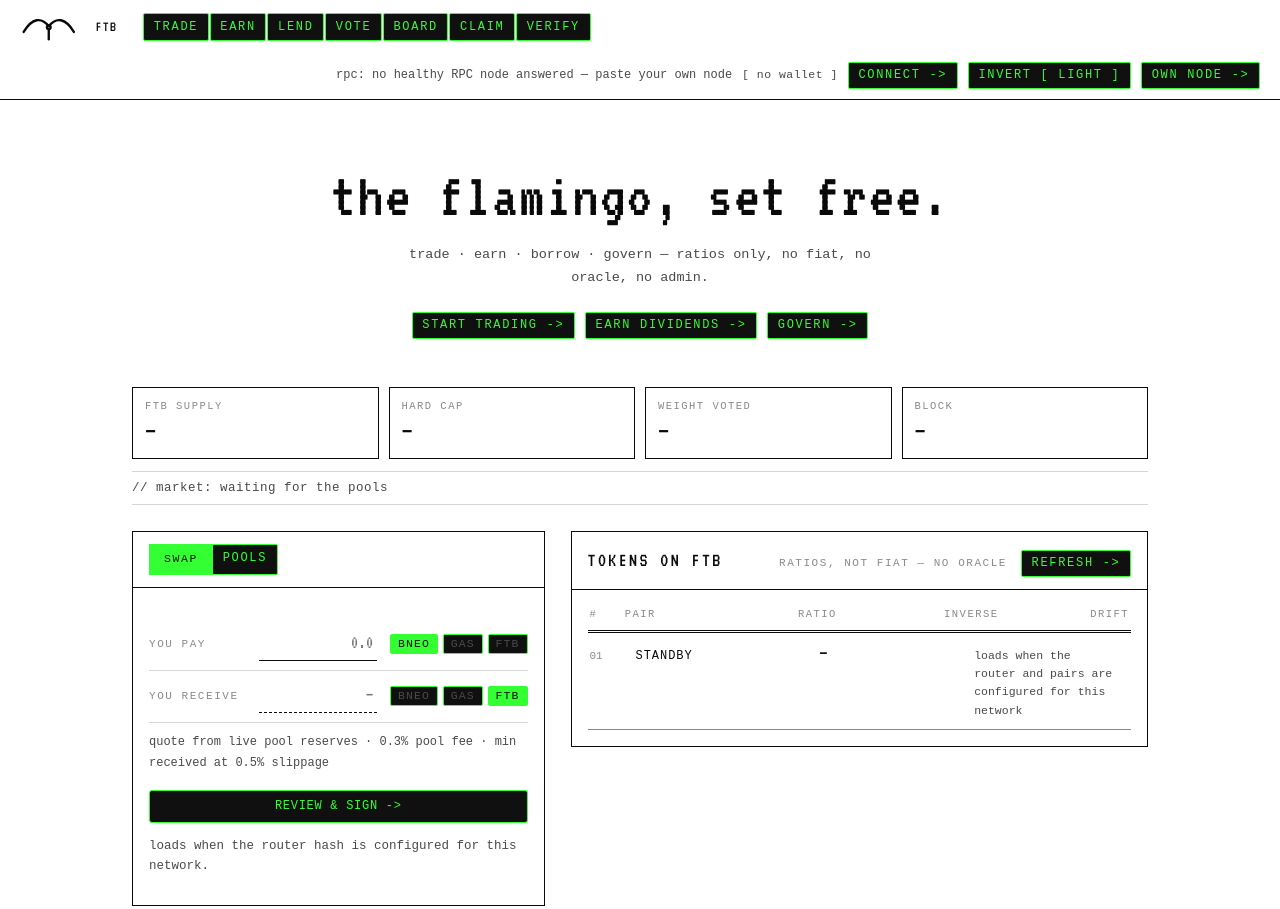
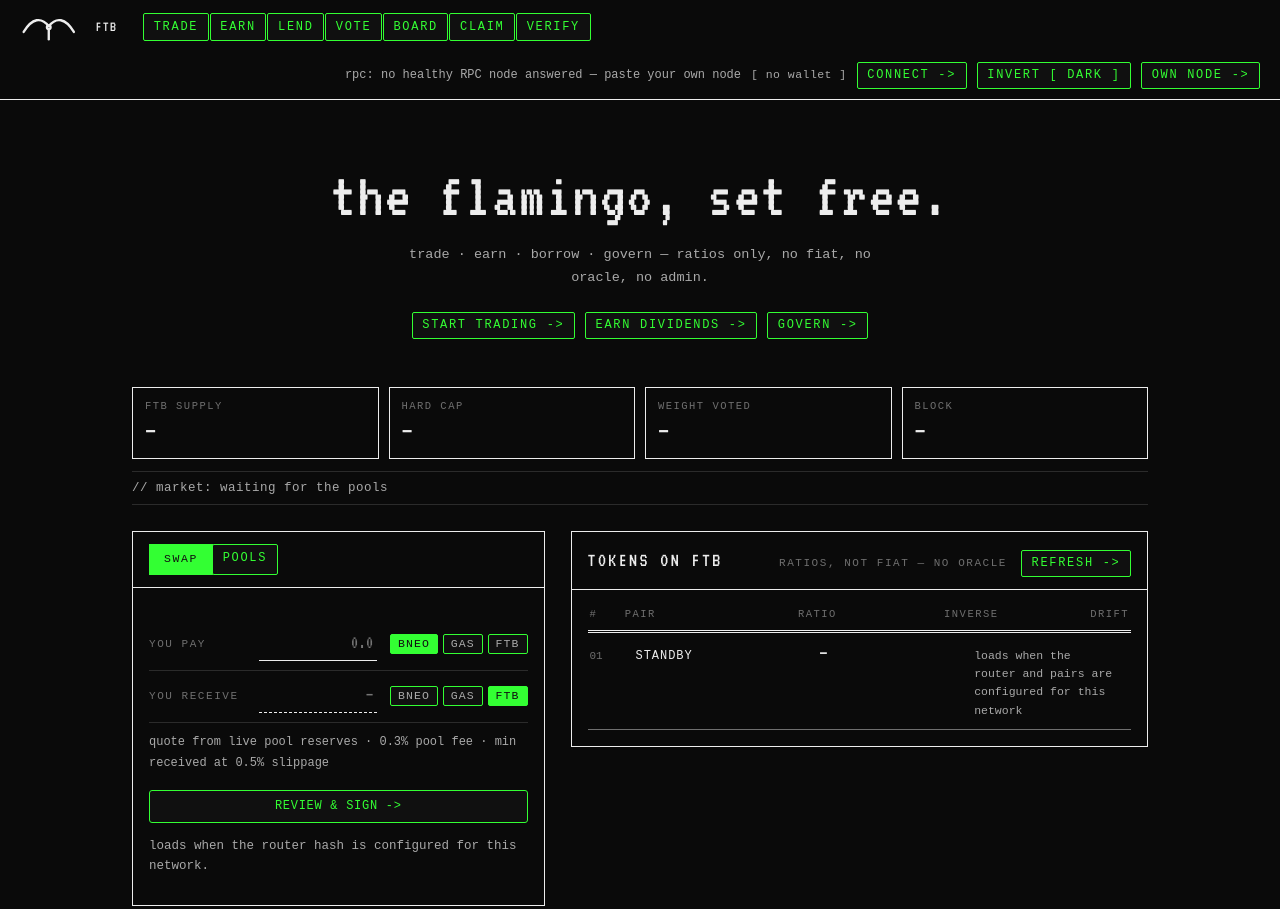
Before and after one commit to freethebird/ftb, a website: page web/index.html in a window 1280 px wide. Shown: the top 909 px of the page. Drawn offline with Linux system fonts and the light colour scheme; no server answers.

Commit message:
web: dark theme default for everyone (toggle still allows light)

```diff
--- a/web/index.html
+++ b/web/index.html
@@ -38,11 +38,12 @@
   --col:760px;
   color-scheme:light;
 }
-@media (prefers-color-scheme:dark){:root:not([data-theme="light"]){
+/* dark is the default for everyone; explicit data-theme / OS-light still honored via toggle */
+:root:not([data-theme="light"]){
   --paper:#0a0a0a; --ink:#ededed; --ink-2:#a9a9a9; --faint:#6f6f6f;
   --hair:#2b2b2b; --panel:#151515; --sel:#ededed; --sel-ink:#0a0a0a;
   color-scheme:dark;
-}}
+}
 :root[data-theme="dark"]{
   --paper:#0a0a0a; --ink:#ededed; --ink-2:#a9a9a9; --faint:#6f6f6f;
   --hair:#2b2b2b; --panel:#151515; --sel:#ededed; --sel-ink:#0a0a0a;
@@ -795,7 +796,7 @@ a:hover, button:hover, .linkish:hover, button.linkish:hover,
   // ---------- theme: full color swap (every color flows through the tokens) ----------
   var root=document.documentElement;
   function eff(){ var t=root.getAttribute('data-theme'); if(t) return t;
-    return (window.matchMedia && matchMedia('(prefers-color-scheme: dark)').matches) ? 'dark' : 'light'; }
+    return 'dark'; }
   function paintThemeBtn(){
     var t = eff();
     document.getElementById('themeBtn').textContent = 'invert [ ' + t + ' ]';
```
Also changed, not shown: web/template3.html (+4 -3 lines).
